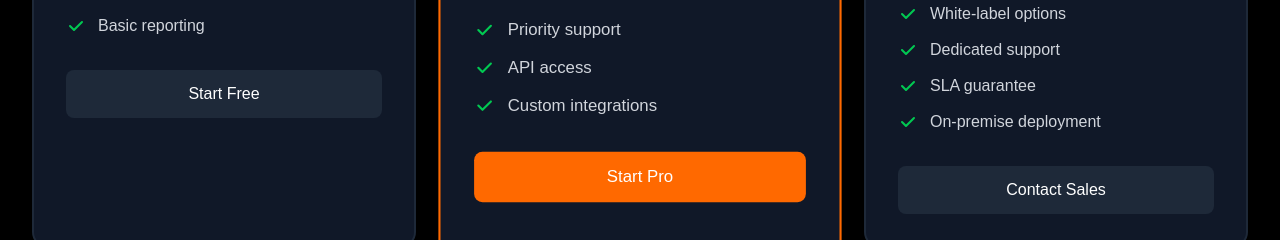
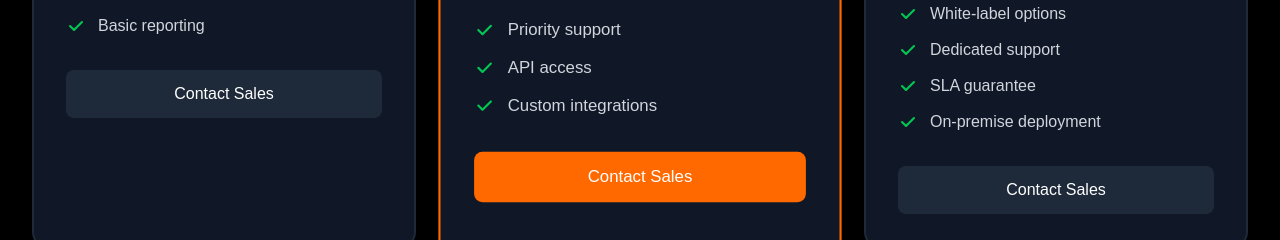
Before and after one commit to runninpacks/kernl-website, a Next.js app: page /pricing in a window 1280 px wide. Shown: the part 712-952 px from the top of the page. Built offline with nearby package versions, Linux system fonts and the light colour scheme.

Commit message:
Update pricing page buttons to Contact Sales

```diff
--- a/src/app/pricing/page.tsx
+++ b/src/app/pricing/page.tsx
@@ -34,7 +34,7 @@ const pricingPlans: PricingPlan[] = [
       'On-chain data feeds',
       'Basic reporting'
     ],
-    cta: 'Start Free'
+    cta: 'Contact Sales'
   },
   {
     id: 'pro',
@@ -55,7 +55,7 @@ const pricingPlans: PricingPlan[] = [
       'Custom integrations'
     ],
     popular: true,
-    cta: 'Start Pro',
+    cta: 'Contact Sales',
     badge: 'Most Popular'
   },
   {
```
